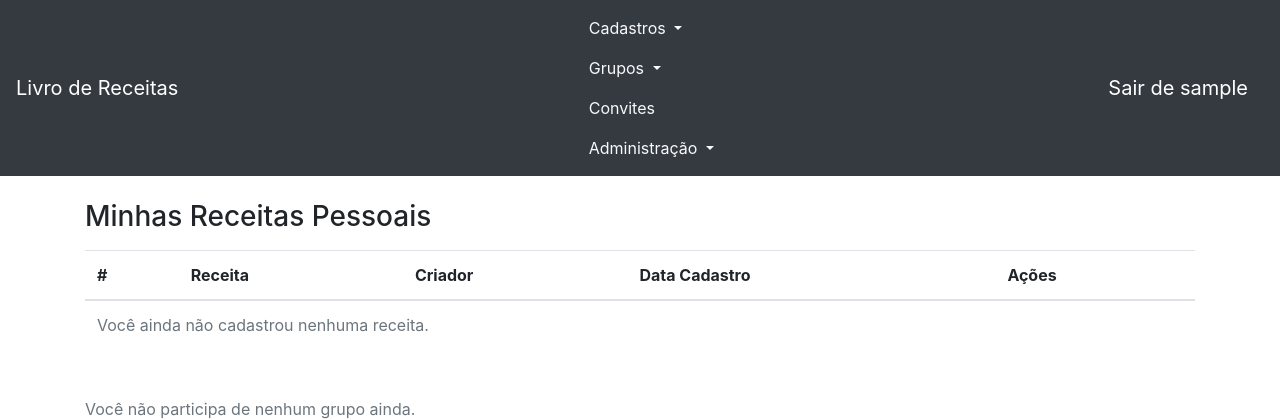
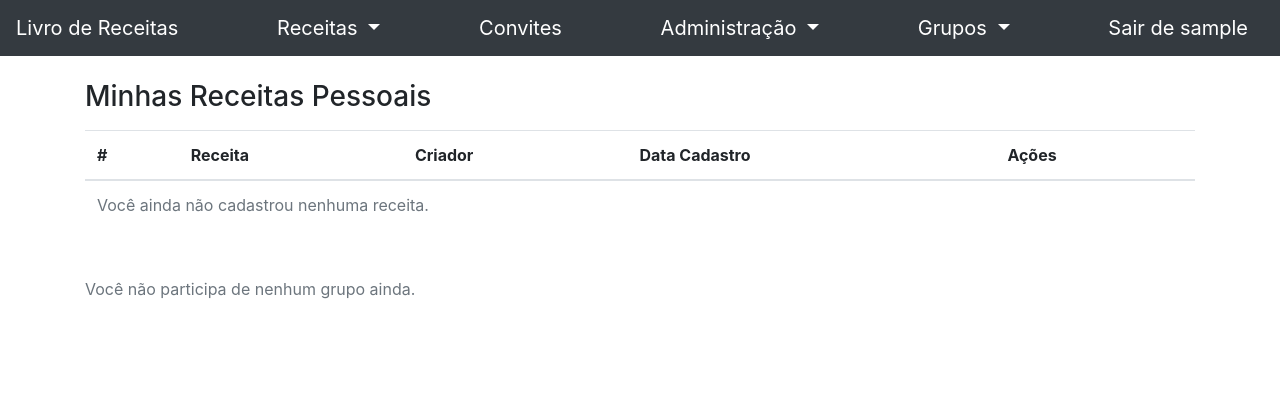
Before and after one commit to augustin1977/Livro_Receitas, a Django app: page /receita/home/ in a window 1280 px wide. Shown: the top 420 px of the page. Run offline with Django 4.2, Linux system fonts and the light colour scheme; the visitor is signed in with stand-in values (Sample User, id 1); data that the repository does not hold is empty.

Commit message:
Ajustando base.html e menus

```diff
--- a/templates/base.html
+++ b/templates/base.html
@@ -8,7 +8,6 @@
     {% block 'head' %} {% endblock %}
     <meta charset="utf-8">
     <meta name="viewport" content="width=device-width, initial-scale=1, shrink-to-fit=no">
-
     <!-- Bootstrap CSS -->
     <link rel="stylesheet" href="https://cdn.jsdelivr.net/npm/bootstrap@4.6.2/dist/css/bootstrap.min.css" >
     <link rel="stylesheet" href="https://cdn.jsdelivr.net/npm/bootstrap-icons@1.11.3/font/bootstrap-icons.min.css">
@@ -69,6 +68,7 @@
             padding-bottom: 60px;
         }
     </style>
+    <script src="https://cdn.jsdelivr.net/npm/bootstrap@5.3.3/dist/js/bootstrap.bundle.min.js"></script>
   </body>
 
 </html>
--- a/templates/menu_basico.html
+++ b/templates/menu_basico.html
@@ -1,47 +1,41 @@
-<ul class="navbar-nav me-auto mb-2 mb-lg-0">
-
-  <li class="nav-item dropdown">
-    <a class="nav-link text-light dropdown-toggle" href="#" id="navbarDropdownCadastros" role="button" data-bs-toggle="dropdown" aria-expanded="false">
-      Cadastros
+<div class="dropdown d-inline-block">
+    <a class="navbar-brand dropdown-toggle" href="#" id="dropReceitas" role="button" data-bs-toggle="dropdown" aria-expanded="false">
+        Receitas
     </a>
-    <div class="dropdown-menu dropdown-menu-dark bg-dark" aria-labelledby="navbarDropdownCadastros">
+    <div class="dropdown-menu dropdown-menu-dark bg-dark" aria-labelledby="dropReceitas">
         <a class="dropdown-item text-light" href="{% url 'cadastrar_receita' %}">Cadastrar Receita</a>
         <hr class="dropdown-divider border-secondary">
         <a class="dropdown-item text-light" href="{% url 'gerenciar_ingredientes' %}">Gerenciar Ingredientes</a>
         <a class="dropdown-item text-light" href="{% url 'gerenciar_unidades' %}">Gerenciar Unidades</a>
     </div>
-  </li>
+</div>
 
-  <li class="nav-item dropdown">
-    <a class="nav-link text-light dropdown-toggle" href="#" id="navbarDropdownGrupos" role="button" data-bs-toggle="dropdown" aria-expanded="false">
-      Grupos
-    </a>
-    <div class="dropdown-menu dropdown-menu-dark bg-dark" aria-labelledby="navbarDropdownGrupos">
-      <a class="dropdown-item text-light" href="{% url 'cadastrar_grupo' %}">Criar Grupo</a>
-      <a class="dropdown-item text-light" href="{% url 'meus_grupos_administrados' %}">Gerenciar meus Grupos</a>
-    </div>
-  </li>
-
-  <li class="nav-item">
-    <a class="nav-link text-light position-relative" href="{% url 'meus_convites' %}">
+<a class="navbar-brand" href="{% url 'meus_convites' %}">
     Convites
     {% if total_convites > 0 %}
-        <span class="badge bg-warning text-dark font-monospace align-middle ms-1" style="font-size: 0.75rem;">
+        <span class="badge bg-warning text-dark font-monospace" style="font-size: 0.75rem;">
             {{ total_convites }}
         </span>
     {% endif %}
 </a>
-  </li>
 
 {% if request.user.is_staff %}
-  <li class="nav-item dropdown">
-    <a class="nav-link text-light dropdown-toggle" href="#" id="navbarDropdownUsuarios" role="button" data-bs-toggle="dropdown" aria-expanded="false">
+<div class="dropdown d-inline-block">
+    <a class="navbar-brand dropdown-toggle" href="#" id="dropAdmin" role="button" data-bs-toggle="dropdown" aria-expanded="false">
         Administração
     </a>
-    <div class="dropdown-menu dropdown-menu-dark bg-dark" aria-labelledby="navbarDropdownUsuarios">
+    <div class="dropdown-menu dropdown-menu-dark bg-dark" aria-labelledby="dropAdmin">
         <a class="dropdown-item text-light" href="{% url 'cadastrar' %}">Cadastrar Usuários</a>
     </div>
-  </li>
+</div>
+
+<div class="dropdown d-inline-block">
+    <a class="navbar-brand dropdown-toggle" href="#" id="dropGrupos" role="button" data-bs-toggle="dropdown" aria-expanded="false">
+        Grupos
+    </a>
+    <div class="dropdown-menu dropdown-menu-dark bg-dark" aria-labelledby="dropGrupos">
+        <a class="dropdown-item text-light" href="{% url 'cadastrar_grupo' %}">Criar Grupo</a>
+        <a class="dropdown-item text-light" href="{% url 'meus_grupos_administrados' %}">Gerenciar meus Grupos</a>
+    </div>
+</div>
 {% endif %}
-
-</ul>
```
Lines whose indentation alone changed are shown as unchanged.
